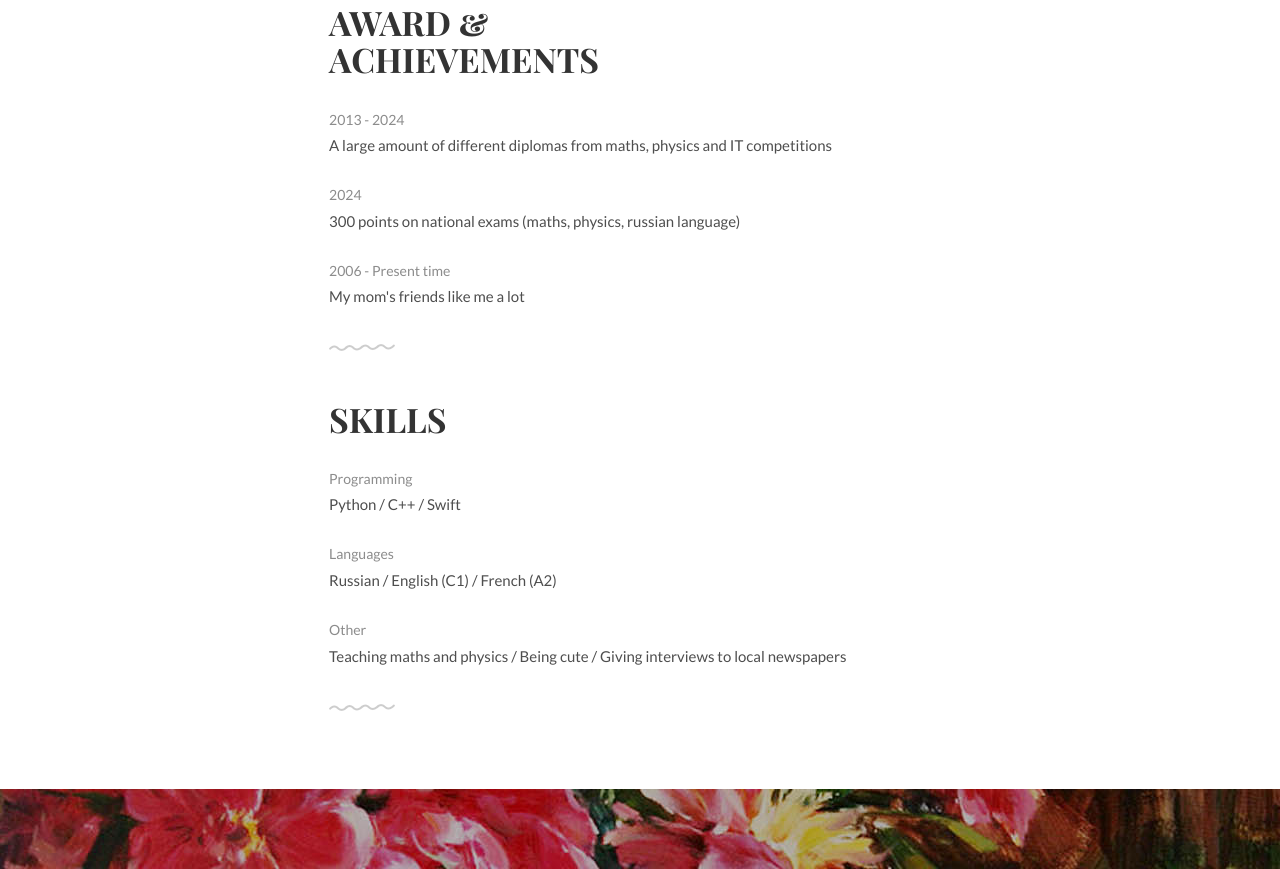
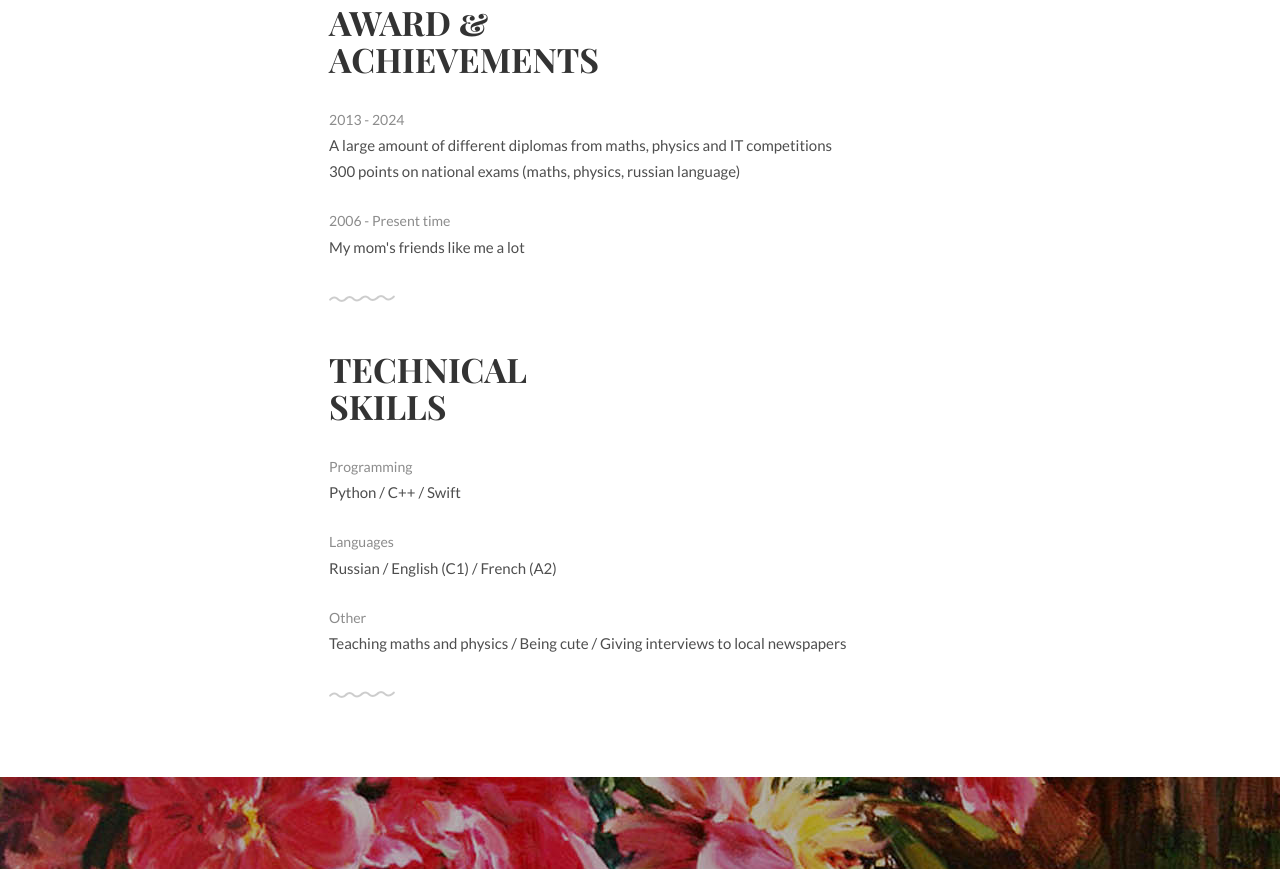
Before and after one commit to imaseriousactor/imaseriousactor.github.io, a plain HTML site: page index.html in a window 1280 px wide. Shown: the part 975-1844 px from the top of the page. Drawn offline with Linux system fonts and the light colour scheme.

Commit message:
Update index.html

```diff
--- a/index.html
+++ b/index.html
@@ -4,8 +4,8 @@
     <title>imaseriousactor</title>
     <meta charset="utf-8" />
     <meta name="viewport" content="width=device-width, initial-scale=1">
-    <meta name="description" content="Draco is free PSD &amp; HTML template by @flamekaizar">
-    <meta name="author" content="Afnizar Nur Ghifari">
+    <meta name="description" content="What are you looking at">
+    <meta name="author" content="Ovsiannilova Maria">
     <meta name="viewport" content="width=device-width, initial-scale=1" />
     <link rel="stylesheet" href="css/kube.min.css" />
     <link rel="stylesheet" href="css/font-awesome.min.css" />
@@ -86,9 +86,6 @@
 			<ul class="award-list list-flat">
 				<li>2013 - 2024</li>
 				<li>A large amount of different diplomas from maths, physics and IT competitions</li>
-			</ul>
-      <ul class="award-list list-flat">
-				<li>2024</li>
 				<li>300 points on national exams (maths, physics, russian language)</li>
 			</ul>
 			<ul class="award-list list-flat">
@@ -101,7 +98,7 @@
 	<!-- Technical Skills -->
 	<div class="skills section second" id="skills">
 		<div class="container">
-			<h1>Skills</h1>
+			<h1>Technical<br>Skills</h1>
 			<ul class="skill-list list-flat">
 				<li>Programming</li>
 				<li>Python / C++ / Swift </li>
```
